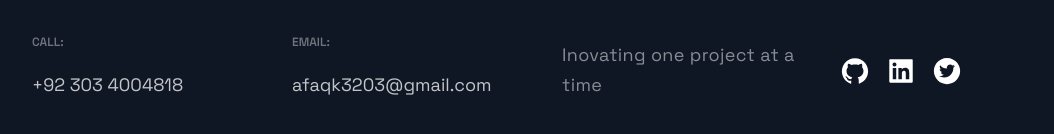
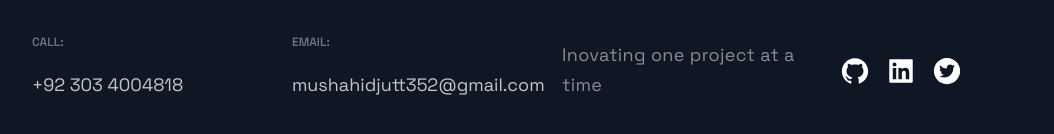
Before and after one commit to AfaqShahidKhan/portfolio-website-template-in-next-js, a Next.js app: page / in a window 1280 px wide. Shown: the part 3241-3375 px from the top of the page, without its empty margins (88-1142 px from the left). Built offline with nearby package versions, Linux system fonts and the light colour scheme.

Commit message:
Update Footer.js

```diff
--- a/src/components/Footer/Footer.js
+++ b/src/components/Footer/Footer.js
@@ -29,7 +29,7 @@ const Footer = () => {
         </LinkColumn>
         <LinkColumn>
           <LinkTitle>Email:</LinkTitle>
-          <LinkItem href="mushahidjutt352@gmail.com">afaqk3203@gmail.com</LinkItem>
+          <LinkItem href="mushahidjutt352@gmail.com">mushahidjutt352@gmail.com</LinkItem>
         </LinkColumn>
         <SocialIconsContainer>
           <CompanyContainer>
```
